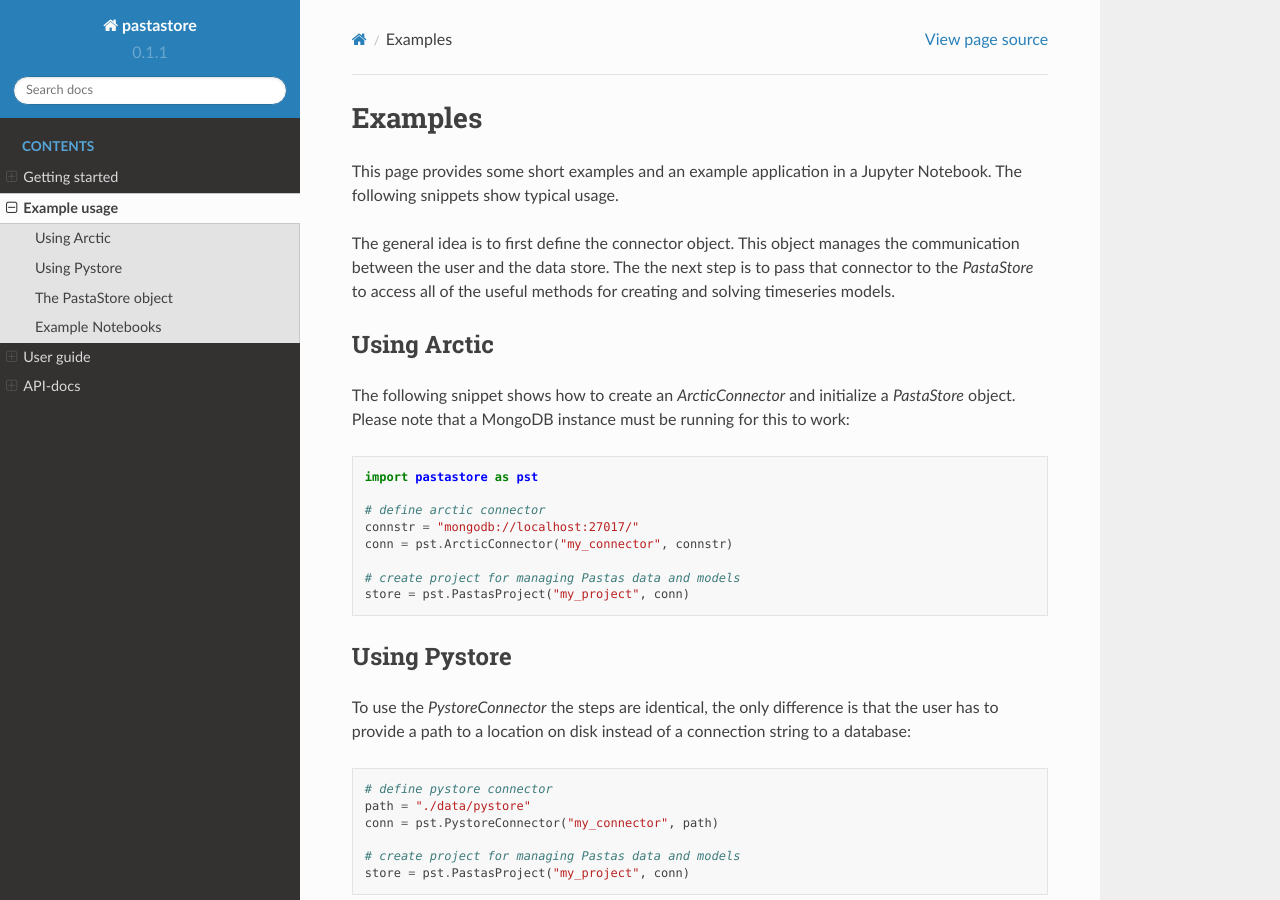
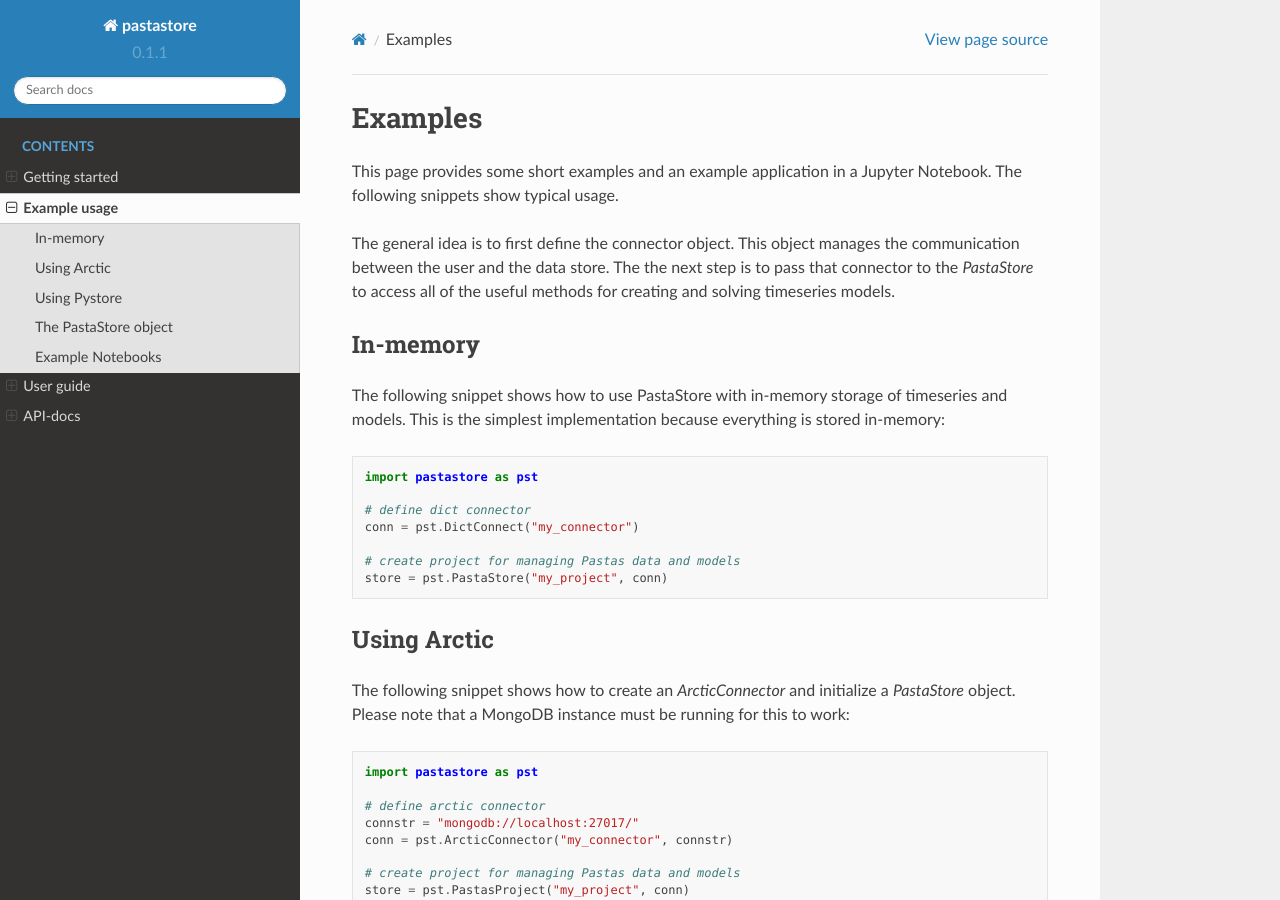
Before and after one commit to pastas/pastastore, a Sphinx documentation site: the page built from docs/examples.rst, in a window 1280 px wide and 900 px high. Built offline with Sphinx 7.4.7 and the Read the Docs theme 2.0.0, drawn with Linux system fonts in a browser that asks for light colours; the version number is read from the project's files by our own code.

Commit message:
update examples for docs update object name

```diff
--- a/docs/examples.rst
+++ b/docs/examples.rst
@@ -8,6 +8,21 @@
 the communication between the user and the data store. The the next step is to
 pass that connector to the `PastaStore` to access all of the useful methods
 for creating and solving timeseries models.
+
+In-memory
+---------
+
+The following snippet shows how to use PastaStore with in-memory storage of
+timeseries and models. This is the simplest implementation because everything
+is stored in-memory::
+
+   import pastastore as pst
+
+   # define dict connector
+   conn = pst.DictConnect("my_connector")
+
+   # create project for managing Pastas data and models
+   store = pst.PastaStore("my_project", conn)
 
 Using Arctic
 ------------
```
Also changed, not shown: 9 other files.
